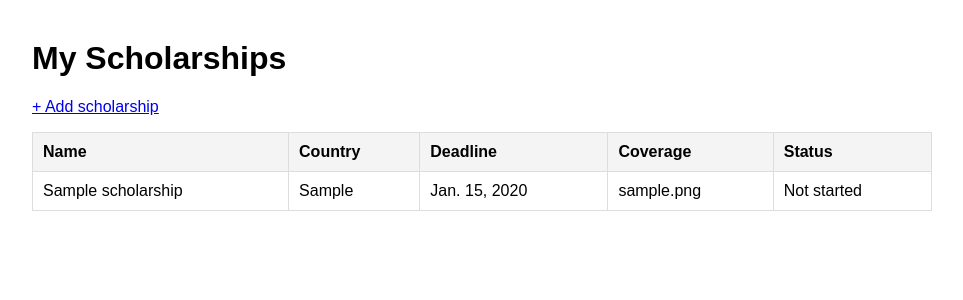
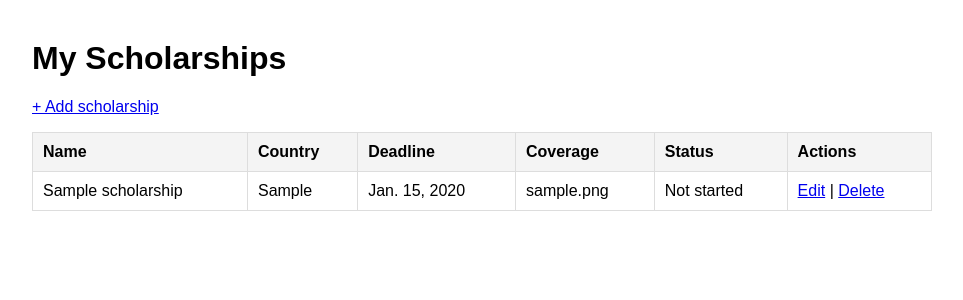
Before and after one commit to Funnyboe13/scholarship-tracker, a Django app: page / in a window 1280 px wide. Shown: the top 300 px of the page, without its empty margins (158-1121 px from the left). Run offline with Django 5.2, Linux system fonts and the light colour scheme; tables that the repository leaves empty hold one stand-in row (values such as "Sample post").

Commit message:
Add edit and delete for scholarships

```diff
--- a/scholarships/templates/scholarships/list.html
+++ b/scholarships/templates/scholarships/list.html
@@ -10,8 +10,8 @@
     </style>
 </head>
 <body>
-    <h1>My Scholarships</h1><p><a href="{% url 'scholarship_create' %}">+ Add scholarship</a></p>
-
+    <h1>My Scholarships</h1>
+    <p><a href="{% url 'scholarship_create' %}">+ Add scholarship</a></p>
     <table>
         <tr>
             <th>Name</th>
@@ -19,6 +19,7 @@
             <th>Deadline</th>
             <th>Coverage</th>
             <th>Status</th>
+            <th>Actions</th>
         </tr>
         {% for s in scholarships %}
         <tr>
@@ -27,9 +28,13 @@
             <td>{{ s.deadline }}</td>
             <td>{{ s.coverage }}</td>
             <td>{{ s.get_status_display }}</td>
+            <td>
+                <a href="{% url 'scholarship_update' s.pk %}">Edit</a> |
+                <a href="{% url 'scholarship_delete' s.pk %}">Delete</a>
+            </td>
         </tr>
         {% empty %}
-        <tr><td colspan="5">No scholarships yet.</td></tr>
+        <tr><td colspan="6">No scholarships yet.</td></tr>
         {% endfor %}
     </table>
 </body>
--- a/scholarships/urls.py
+++ b/scholarships/urls.py
@@ -4,4 +4,6 @@ from . import views
 urlpatterns = [
     path('', views.scholarship_list, name='scholarship_list'),
     path('add/', views.scholarship_create, name='scholarship_create'),
+    path('<int:pk>/edit/', views.scholarship_update, name='scholarship_update'),
+    path('<int:pk>/delete/', views.scholarship_delete, name='scholarship_delete'),
 ]
--- a/scholarships/views.py
+++ b/scholarships/views.py
@@ -1,4 +1,4 @@
-from django.shortcuts import render, redirect
+from django.shortcuts import render, redirect, get_object_or_404
 from .models import Scholarship
 from .forms import ScholarshipForm
 
@@ -17,3 +17,23 @@ def scholarship_create(request):
     else:
         form = ScholarshipForm()
     return render(request, 'scholarships/form.html', {'form': form, 'title': 'Add scholarship'})
+
+
+def scholarship_update(request, pk):
+    scholarship = get_object_or_404(Scholarship, pk=pk)
+    if request.method == 'POST':
+        form = ScholarshipForm(request.POST, instance=scholarship)
+        if form.is_valid():
+            form.save()
+            return redirect('scholarship_list')
+    else:
+        form = ScholarshipForm(instance=scholarship)
+    return render(request, 'scholarships/form.html', {'form': form, 'title': 'Edit scholarship'})
+
+
+def scholarship_delete(request, pk):
+    scholarship = get_object_or_404(Scholarship, pk=pk)
+    if request.method == 'POST':
+        scholarship.delete()
+        return redirect('scholarship_list')
+    return render(request, 'scholarships/confirm_delete.html', {'scholarship': scholarship})
```
Also changed, not shown: scholarships/templates/scholarships/confirm_delete.html (added, +19 -0 lines).
